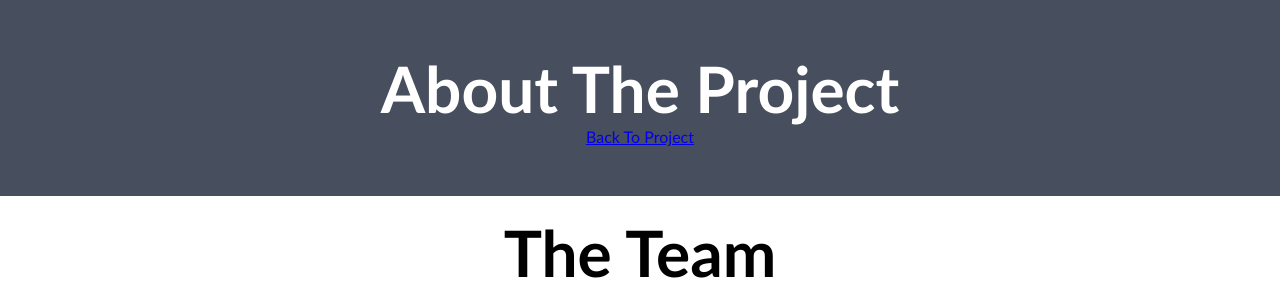
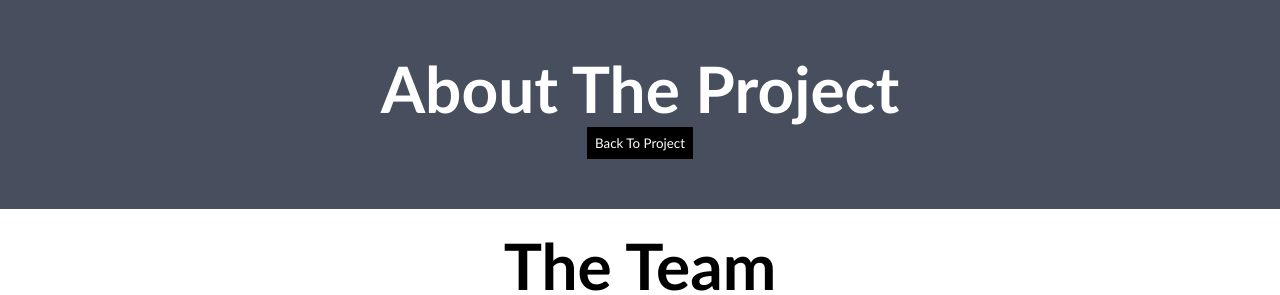
Before and after one commit to williamhuls/RESTful-Server-Single-Page-Application, a website: page public/about.html in a window 1280 px wide. Shown: the top 295 px of the page. Drawn offline with Linux system fonts and the light colour scheme.

Commit message:
Update about.html

```diff
--- a/public/about.html
+++ b/public/about.html
@@ -9,7 +9,7 @@
     <body>
         <div class="about-section">
             <h1>About The Project</h1>
-            <a href="index.html"><p style="text-align:center">Back To Project</a>
+            <a href="index.html"><button class="button" style="width: fit-content;"><p style="text-align:center">Back To Project</button></p></a>
             <p></p>
         </div>
         </br>
@@ -24,7 +24,6 @@
                         <h2>Bailey Bakken</h2>
                         <p class="title"></p>
                         <p>My name is Bailey Bakken. I've move around a lot, but currently I live in St. Paul. I'm a senior majoring in Computer Science at the University of St. Thomas and I like dogs more than cats.</p>
-
                         <br/>
                         <p><a href="mailto:bakk4617@stthomas.edu"><button class="button" >Contact</button></a></p>
                     </div>
@@ -57,7 +56,6 @@
                 </div>
             </div>
         </div>
-                            <!-- end of bios.  Now go on to frameworks-->
         <h1 >Tools Used</h1>
         <div class="row">
             <div class="column">
@@ -91,21 +89,14 @@
                         <h2>STP Crime</h2>
                         <p class="title">API</p>
                         <p>Our API, St. Paul Crime, allowed us to retrieve the crimes committed around St. Paul in various ways such as by crime type, location, etc. These allowed us to make the Leaflet map interactive.</p>
-
                         <br/>
-
-
-
-
                         <button class="button" onclick=" window.open('','_blank')"> Site</button>
                     </div>
                 </div>
             </div>
 
         </div>
-                            <!-- end of frameworks.  Now on to video-->
         <iframe width="800px" height="450px" src="https://www.youtube.com/embed/ZILZ22M7NBs?playlist=tgbNymZ7vqY&loop=1" cen></iframe>
-                            <!-- end of video.  Now go on to interesting findings-->
         <br/>
         <h1>Findings</h1>
         <br/>
```
